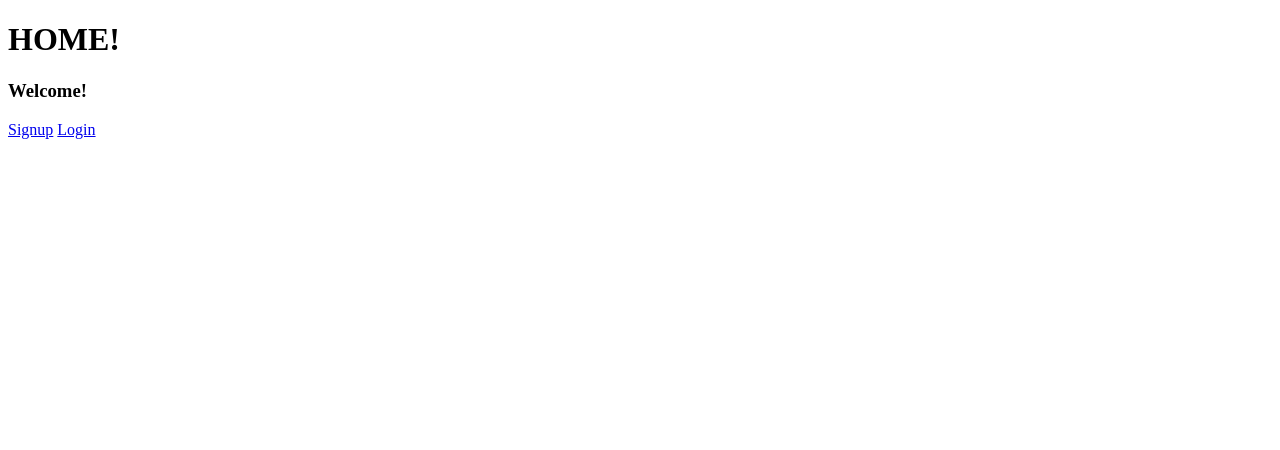
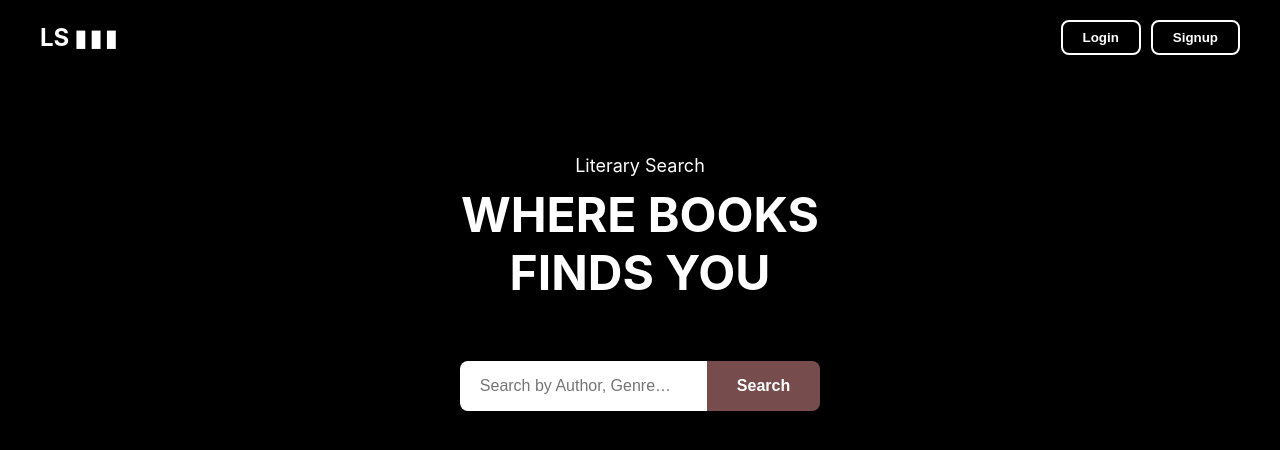
Before and after one commit to chisei00/LiterarySearch, a Django app: page / in a window 1280 px wide. Shown: the top 450 px of the page. Run offline with Django 5.2, Linux system fonts and the light colour scheme.

Commit message:
Add: frontend for login and landing page (unfinished)

```diff
--- /dev/null
+++ b/lsapp/static/css/Imain.css
@@ -0,0 +1,113 @@
+/* Reset */
+*{
+  margin: 0;
+  padding: 0;
+  box-sizing: border-box;
+}
+
+body {
+  background-color: #000000;
+  font-family: 'Inter', sans-serif;
+  color: #FFFFFF;
+  height: 100vh;
+  display: flex;
+  flex-direction: column;
+  align-items: center;
+}
+
+/* Header */
+header {
+  width: 100%;
+  padding: 20px 40px;
+  display: flex;
+  justify-content: space-between;
+  align-items: center;
+}
+
+.logo {
+  font-size: 24px;
+  font-weight: bold;
+}
+
+.book-icon {
+  font-weight: normal;
+  margin-left: 5px;
+  letter-spacing: 2px;
+}
+
+.auth-buttons {
+  display: flex;
+  gap: 10px;
+}
+
+.outlined {
+  background: transparent;
+  color: #FFFFFF;
+  border: 2px solid #FFFFFF;
+  padding: 8px 20px;
+  border-radius: 8px;
+  cursor: pointer;
+  font-weight: bold;
+}
+
+/* Main */
+main {
+  text-align: center;
+  margin-top: 80px;
+}
+
+a.buttonHeader{
+     text-decoration: none;
+     color: #FFFFFF;
+}
+
+.subheading {
+  font-size: 18px;
+  margin-bottom: 10px;
+}
+
+.headline {
+  font-size: 48px;
+  font-weight: bold;
+  margin-bottom: 40px;
+  line-height: 1.2;
+}
+
+/* Search */
+.search-bar {
+  display: flex;
+  justify-content: center;
+  align-items: center;
+  margin: 20px auto;
+  width: 100%;
+  max-width: 800px; /* long and readable */
+  padding: 0;
+  border-radius: 8px;
+  overflow: hidden;
+}
+
+.search-bar input {
+  flex: 1;
+  padding: 16px 20px;
+  font-size: 16px;
+  border: none;
+  outline: none;
+  min-width: 0;
+}
+
+.search-bar button {
+  background-color: #774C4C;
+  color: #FFFFFF;
+  padding: 16px 30px;
+  border: none;
+  font-size: 16px;
+  font-weight: bold;
+  cursor: pointer;
+}
+
+.search-wrapper {
+  display: flex;
+  justify-content: center;
+  width: 100%;
+  padding: 0 20px;
+}
--- a/lsapp/templates/users/index.html
+++ b/lsapp/templates/users/index.html
@@ -1,22 +1,33 @@
+{% load static %}
+
 <!DOCTYPE html>
 <html lang="en">
 <head>
     <meta charset="UTF-8">
     <meta name="viewport" content="width=device-width, initial-scale=1.0">
-    <title>Document</title>
+    <title>Literary Search</title>
+
+    <link rel="stylesheet" href="{% static 'css/Imain.css' %}">
 </head>
 <body>
-    <h1>HOME!</h1>
-    {% if user.is_authenticated %}
-        <div class="alert alert-success" role="alert">
-            <h3>Welcome {{ user.username }}!</h3>
+  <header>
+    <div class="logo">LS<span class="book-icon">▮▮▮</span></div>
+    <div class="auth-buttons">
+      <button class="outlined"><a class="buttonHeader"href="{% url 'login' %}">Login</a></button>
+      <button class="outlined"><a class="buttonHeader" href="{% url 'register' %}">Signup</a></button>
+    </div>
+  </header>
+
+   <main>
+    <p class="subheading">Literary Search</p>
+    <h1 class="headline">WHERE BOOKS<br>FINDS YOU</h1>
+
+    <div class="search-wrapper">
+        <div class="search-bar">
+            <input type="text" placeholder="Search by Author, Genre…" />
+            <button>Search</button>
         </div>
-    {% else %}
-        <div class="alert alert-success" role="alert">
-            <h3>Welcome!</h3>
-                <a href="{% url 'register' %}">Signup</a>
-                <a href="{% url 'login' %}">Login</a>
-        </div>
-    {% endif %}
-    </body>
+    </div>
+  </main>
+</body>
 </html>
--- a/lsproject/lsproject/settings.py
+++ b/lsproject/lsproject/settings.py
@@ -143,6 +143,8 @@ USE_TZ = True
 
 STATIC_URL = 'static/'
 
+STATICFILES_DIRS = [BASE_DIR / "static"]
+
 # Default primary key field type
 # https://docs.djangoproject.com/en/5.2/ref/settings/#default-auto-field
 
```
Also changed, not shown: lsapp/static/css/Lmain.css (added, +121 -0 lines), lsapp/templates/users/login.html (+37 -2 lines).
